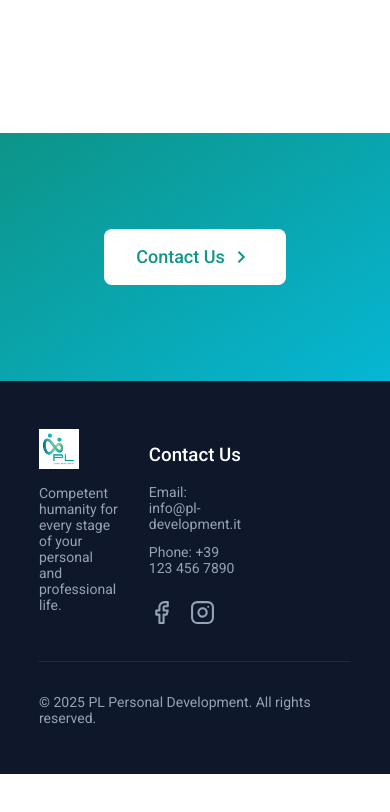
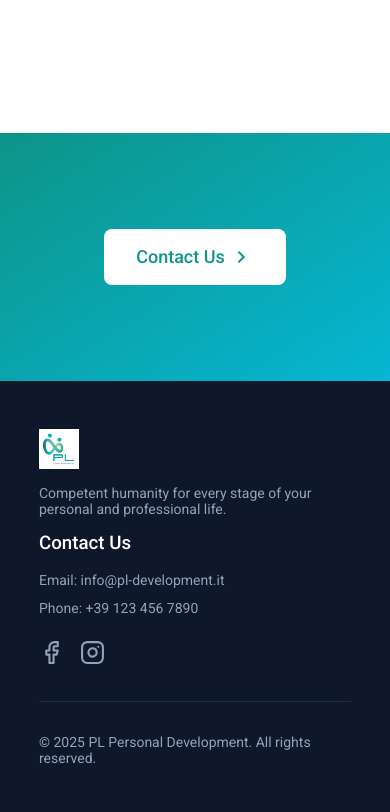
Before and after one commit to krasimir-hr/pl-website, a plain HTML site: page index.html in a window 390 px wide. Shown: the part 4825-5637 px from the top of the page. Before the commit the page ends 5599 px from the top, so only its background shows below. Drawn offline with nearby package versions, Linux system fonts and the light colour scheme.

Commit message:
Fix mobile footer view

```diff
--- a/styles/index.css
+++ b/styles/index.css
@@ -804,8 +804,7 @@ a {
 
     .footer-info {
         width: 80vw;
-        grid-template-columns: 1fr 1fr 1fr;
-        gap: 30px;
+        grid-template-columns: 1fr;
     }
 
     .footer-links {
```
